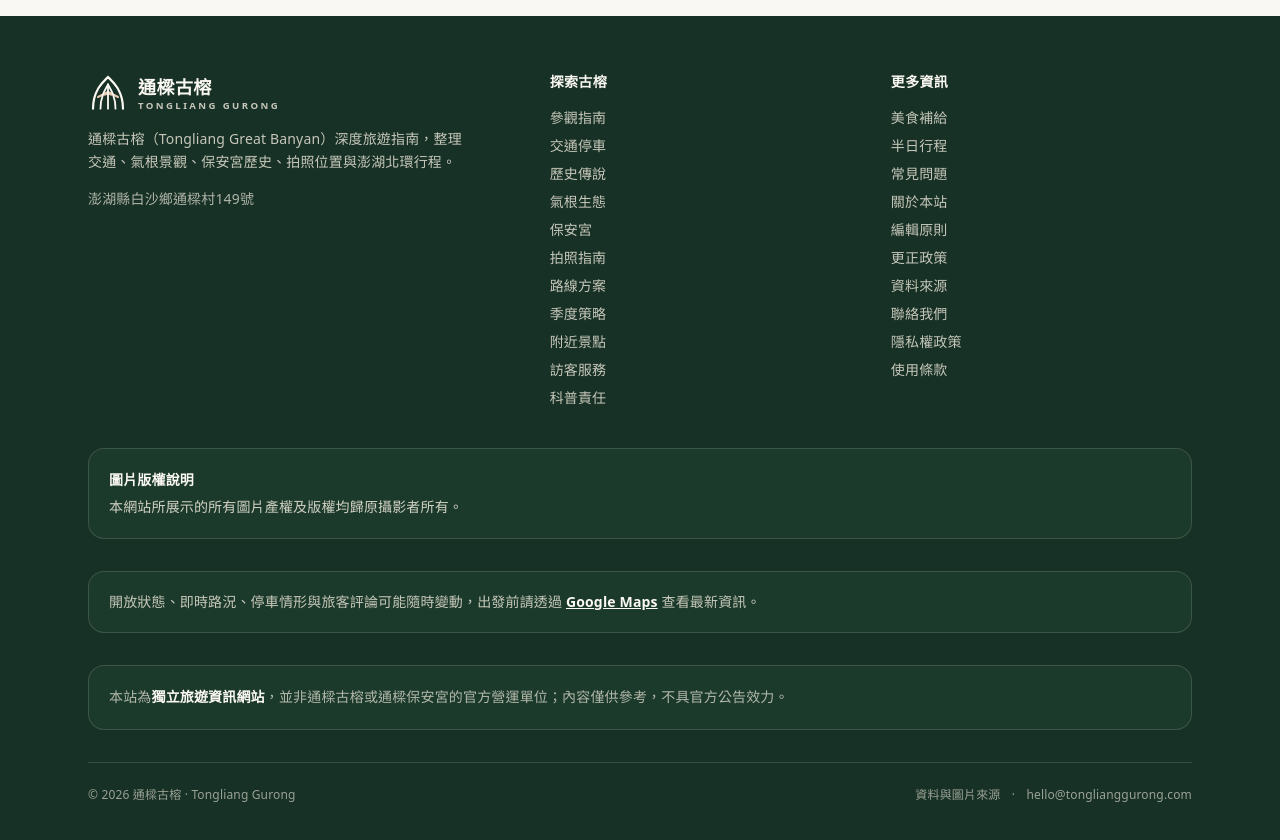
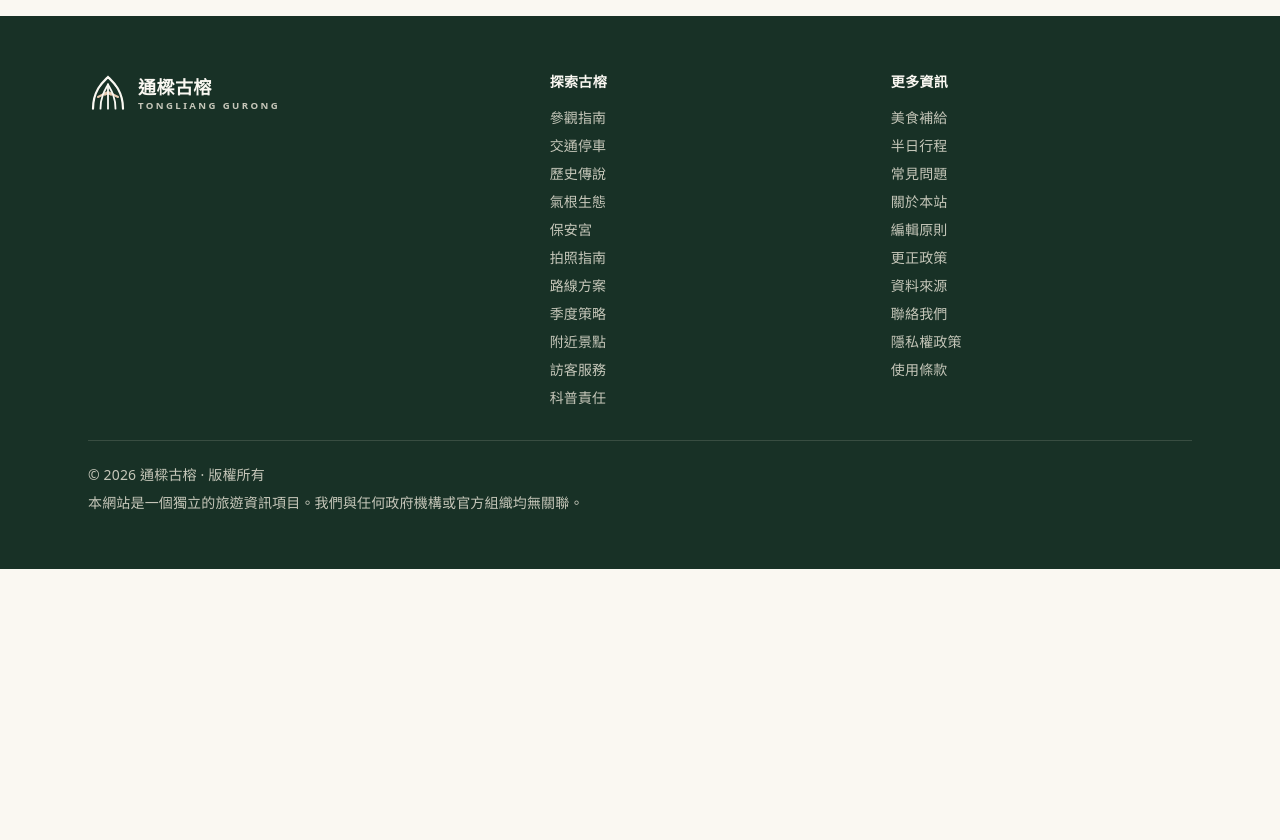
Before and after one commit to n20186005-hash/tonglianggurong, an Astro site: page /nearby-attractions in a window 1280 px wide. Shown: the part 2200-3040 px from the top of the page. After the commit the page ends 2769 px from the top, so only its background shows below. Built offline with nearby package versions, Linux system fonts and the light colour scheme; Astro itself is replaced by a stand-in of ours.

Commit message:
Simplify footer to copyright and independent guide notice

```diff
--- a/src/components/Footer.astro
+++ b/src/components/Footer.astro
@@ -1,12 +1,10 @@
 ---
 import Logo from "./Logo.astro";
 import { mainNav, footerNav } from "../data/navigation";
-import { place, site } from "../data/place";
+import { site } from "../data/place";
 
 const year = new Date().getFullYear();
 
-const imageCopyright =
-  "本網站所展示的所有圖片產權及版權均歸原攝影者所有。";
 ---
 
 <footer class="mt-20 bg-banyan-950 text-sand-100">
@@ -14,12 +12,6 @@ const imageCopyright =
     <div class="grid gap-10 md:grid-cols-[1.4fr_1fr_1fr]">
       <div>
         <Logo tone="light" />
-        <p class="mt-4 max-w-sm text-sm leading-relaxed text-sand-100/80">
-          通樑古榕（Tongliang Great Banyan）深度旅遊指南，整理交通、氣根景觀、保安宮歷史、拍照位置與澎湖北環行程。
-        </p>
-        <p class="mt-4 text-sm text-sand-100/70">
-          {place.address}
-        </p>
       </div>
 
       <nav aria-label="主要頁面">
@@ -53,44 +45,11 @@ const imageCopyright =
       </nav>
     </div>
 
-    <!-- 圖片版權聲明（新增） -->
     <div
-      class="mt-10 rounded-2xl border border-sand-100/15 bg-banyan-900/40 p-5 text-sm leading-relaxed text-sand-100/85"
+      class="mt-8 space-y-2 border-t border-sand-100/15 pt-6 text-sm text-sand-100/80"
     >
-      <p class="font-semibold text-sand-50">圖片版權說明</p>
-      <p class="mt-1">{imageCopyright}</p>
-    </div>
-
-    <div
-      class="mt-8 rounded-2xl border border-sand-100/15 bg-banyan-900/40 p-5 text-sm text-sand-100/80"
-    >
-      開放狀態、即時路況、停車情形與旅客評論可能隨時變動，出發前請透過
-      <a
-        href={place.googleMapsUrl}
-        target="_blank"
-        rel="noopener noreferrer"
-        class="font-semibold text-sand-50 underline">Google Maps</a
-      >
-      查看最新資訊。
-    </div>
-
-    <div
-      class="mt-8 rounded-2xl border border-sand-100/15 bg-banyan-900/40 p-5 text-sm leading-relaxed text-sand-100/70"
-    >
-      本站為<strong class="text-sand-50">獨立旅遊資訊網站</strong>，並非通樑古榕或通樑保安宮的官方營運單位；內容僅供參考，不具官方公告效力。
-    </div>
-
-    <div
-      class="mt-8 flex flex-col gap-3 border-t border-sand-100/15 pt-6 text-xs text-sand-100/60 md:flex-row md:items-center md:justify-between"
-    >
-      <p>© {year} {site.name} · Tongliang Gurong</p>
-      <p>
-        <a href="/sources/" class="hover:text-sand-50">資料與圖片來源</a>
-        <span class="mx-2">·</span>
-        <a href={`mailto:${site.contactEmail}`} class="hover:text-sand-50"
-          >{site.contactEmail}</a
-        >
-      </p>
+      <p>© {year} {site.name} · 版權所有</p>
+      <p>本網站是一個獨立的旅遊資訊項目。我們與任何政府機構或官方組織均無關聯。</p>
     </div>
   </div>
 </footer>
```
